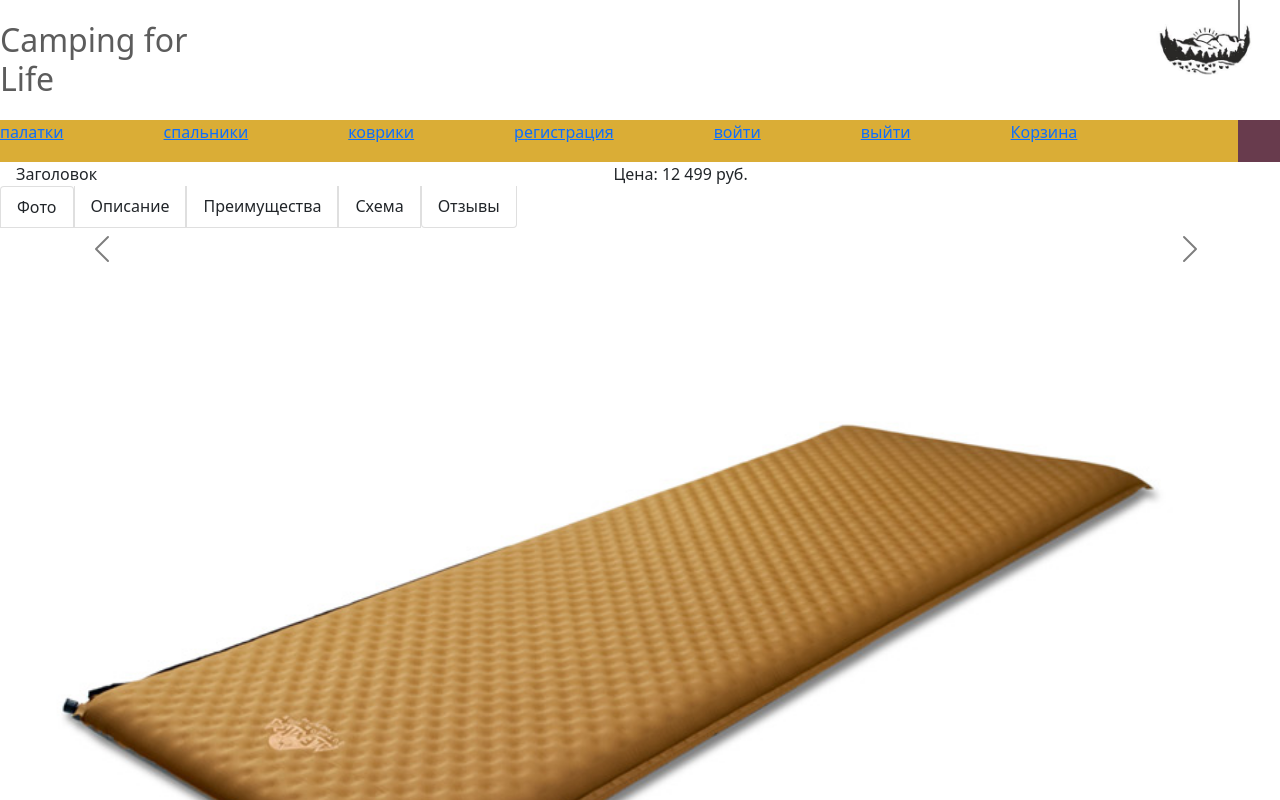
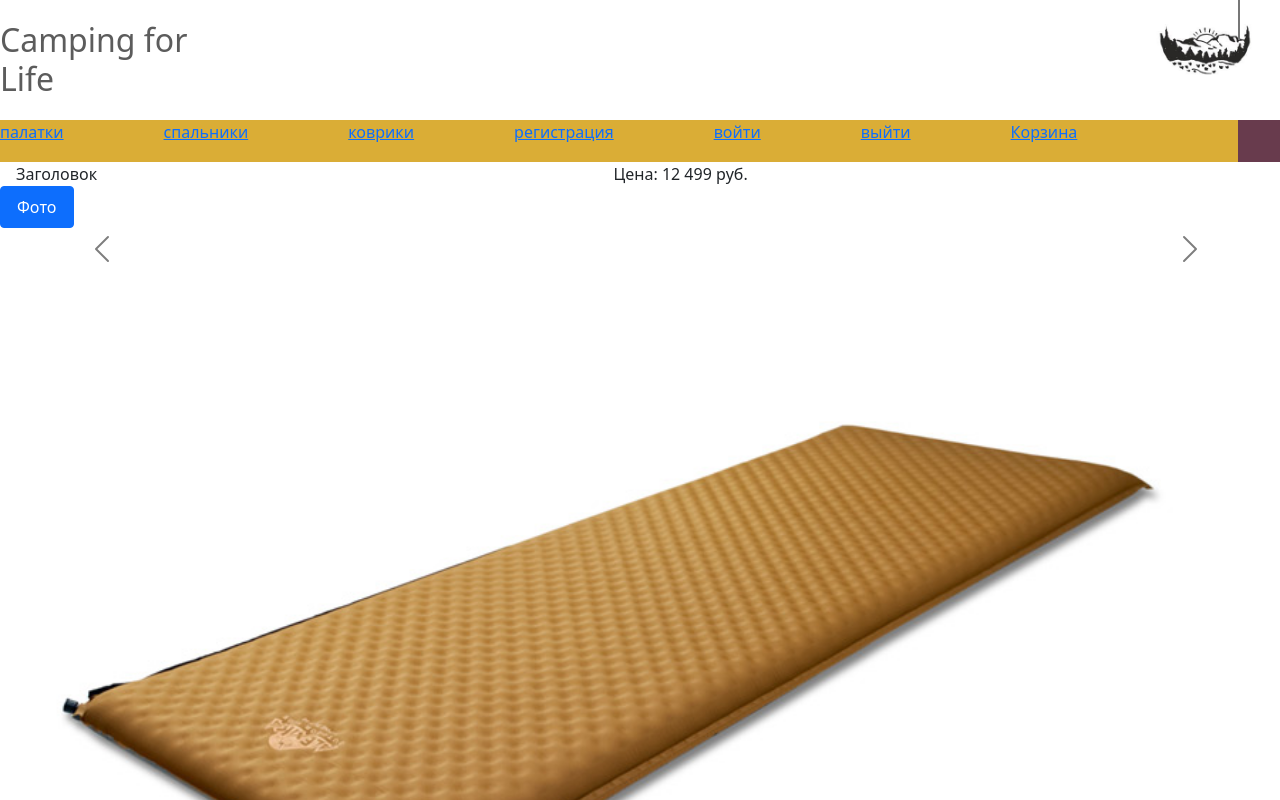
Before and after one commit to druzhininss/camping, a React (Create React App) app in the folder client/: page /products/kovriki in a window 1280 px wide. Shown: the top 800 px of the page. Built offline with nearby package versions, Linux system fonts and the light colour scheme.

Commit message:
Хотел сделать изменение цвета кнопки через состояние, но не сумел решить вопрос, позже попробую сделать иначе

```diff
--- a/client/src/components/ProductPageSelector/ProductPageSelector.jsx
+++ b/client/src/components/ProductPageSelector/ProductPageSelector.jsx
@@ -1,16 +1,43 @@
 import React from "react";
+import { useState } from "react";
 
 const ProductPageSelector = () => {
+  const classes = ["list-group-item active"];
+  console.log(classes);
+
+  const [isActive, isSetActive] = useState(false);
+
+  const handleClick = () => {
+    classes.push(" active");
+    console.log(classes);
+
+    isSetActive(true);
+  };
+
   return (
-    <div>
-      <ul className="list-group d-flex flex-row">
-        <li className="list-group-item">Фото</li>
-        <li className="list-group-item">Описание</li>
-        <li className="list-group-item">Преимущества</li>
+    <ul className="list-group d-flex flex-row">
+      {isActive ? (
+        <li
+          className={classes.join(" ")}
+          aria-current="true"
+          onClick={handleClick}
+        >
+          Фото
+        </li>
+      ) : (
+        <li className={classes} onClick={handleClick}>
+          Фото
+        </li>
+      )}
+
+      {/* <li className={classes} onClick={handleClick}>
+          Описание
+        </li> */}
+
+      {/* <li className="list-group-item">Преимущества</li>
         <li className="list-group-item">Схема</li>
-        <li className="list-group-item">Отзывы</li>
-      </ul>
-    </div>
+        <li className="list-group-item">Отзывы</li> */}
+    </ul>
   );
 };
 
```
